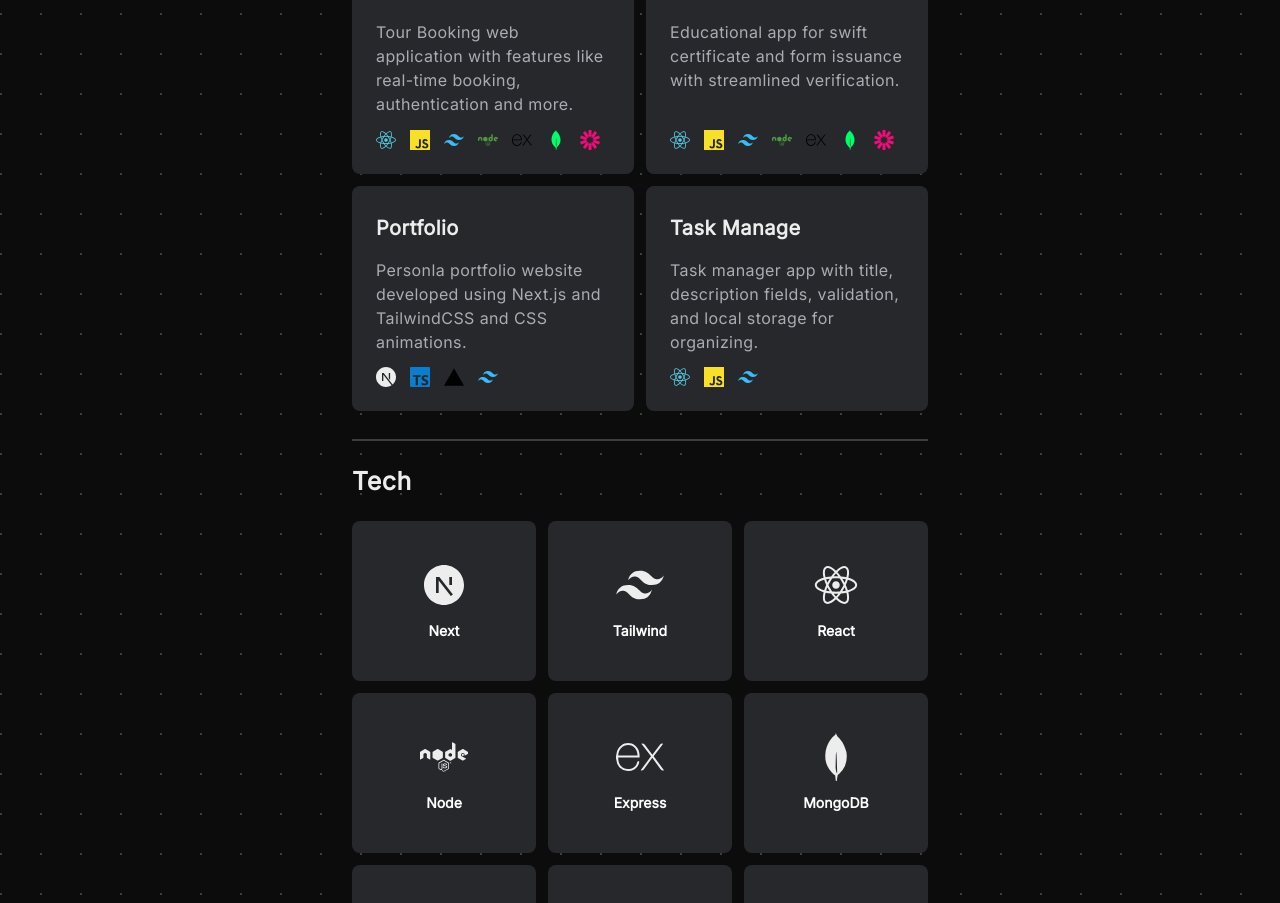
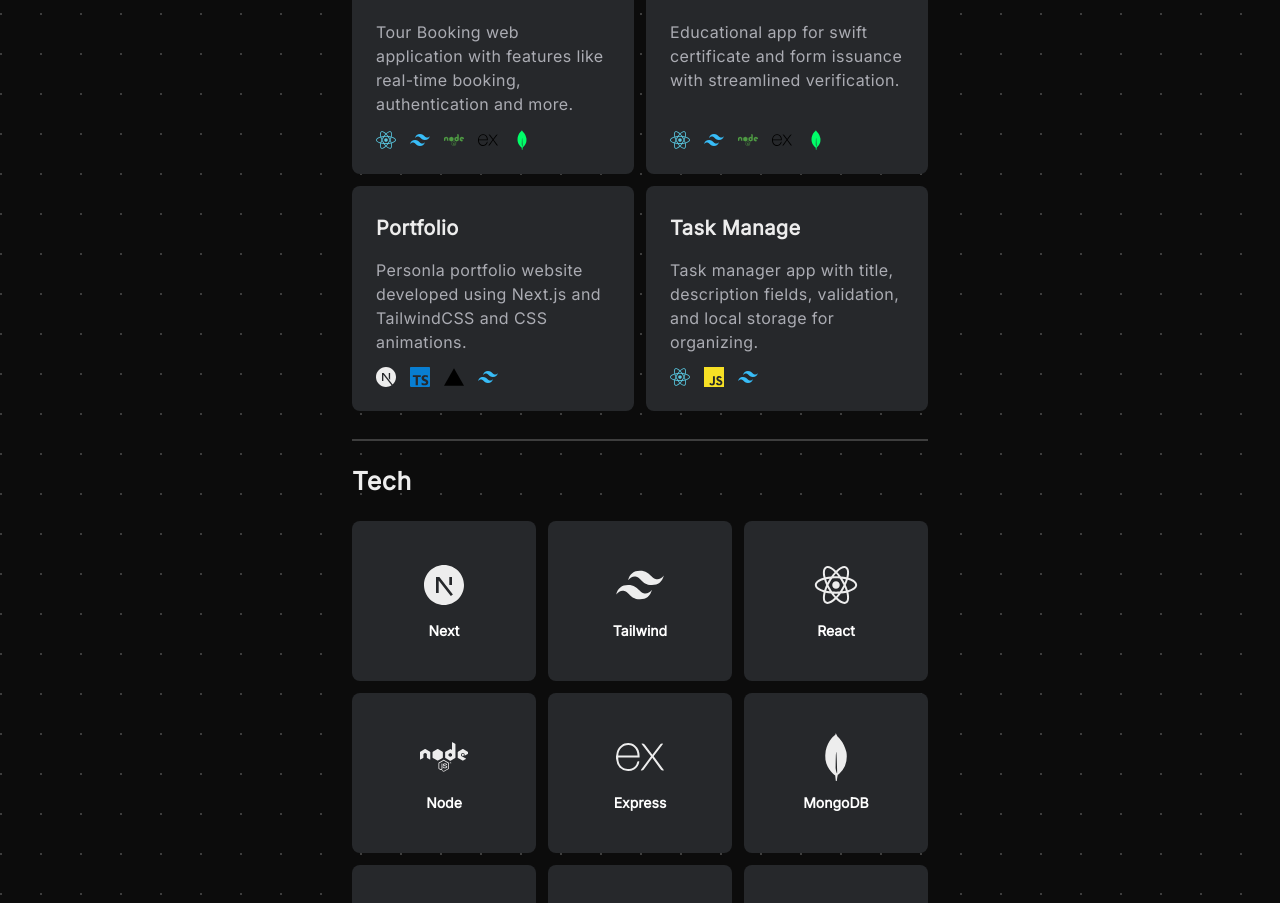
Before and after one commit to Lovekik-Deshbhratar/portfolio, a Next.js app: page / in a window 1280 px wide. Shown: the part 1147-2050 px from the top of the page. Built offline with nearby package versions, Linux system fonts and the light colour scheme.

Commit message:
HotFix(project icon): fix projectcard icons max to 5 only

```diff
--- a/app/page.tsx
+++ b/app/page.tsx
@@ -182,12 +182,10 @@ export default function Home() {
                 }
                 skillsLogo={[
                   <FaReact className="text-[#58C4DC]" />,
-                  <SiJavascript className="text-[#F7E025]" />,
                   <RiTailwindCssFill className="text-[#38BDF8]" />,
                   <FaNode className="text-[#4E9B43]" />,
                   <SiExpress className="text-black" />,
                   <SiMongodb className="text-[#00FE69]" />,
-                  <SiJsonwebtokens className="text-[#F20C78]" />,
                 ]}
                 link="https://tours-and-travel-ten.vercel.app/"
               />
@@ -198,12 +196,10 @@ export default function Home() {
                 }
                 skillsLogo={[
                   <FaReact className="text-[#58C4DC]" />,
-                  <SiJavascript className="text-[#F7E025]" />,
                   <RiTailwindCssFill className="text-[#38BDF8]" />,
                   <FaNode className="text-[#4E9B43]" />,
                   <SiExpress className="text-black" />,
                   <SiMongodb className="text-[#00FE69]" />,
-                  <SiJsonwebtokens className="text-[#F20C78]" />,
                 ]}
                 link=""
               />
--- a/components/ProjectCard.tsx
+++ b/components/ProjectCard.tsx
@@ -24,10 +24,7 @@ const ProjectCard = ({ title, description, skillsLogo, link }: Props) => {
       <div className="flex mt-2.5 gap-2.5 md:gap-3 lg:gap-3.5 lg:mt-3 md:mt-[0.65rem]">
         {skillsLogo.map((item, key) => {
           return (
-            <span
-              key={key}
-              className="text-[0.78rem] xs:text-[1rem] md:text-[1.06rem] lg:text-xl"
-            >
+            <span key={key} className="text-[1.05rem] md:text-lg lg:text-xl">
               {item}
             </span>
           );
```
